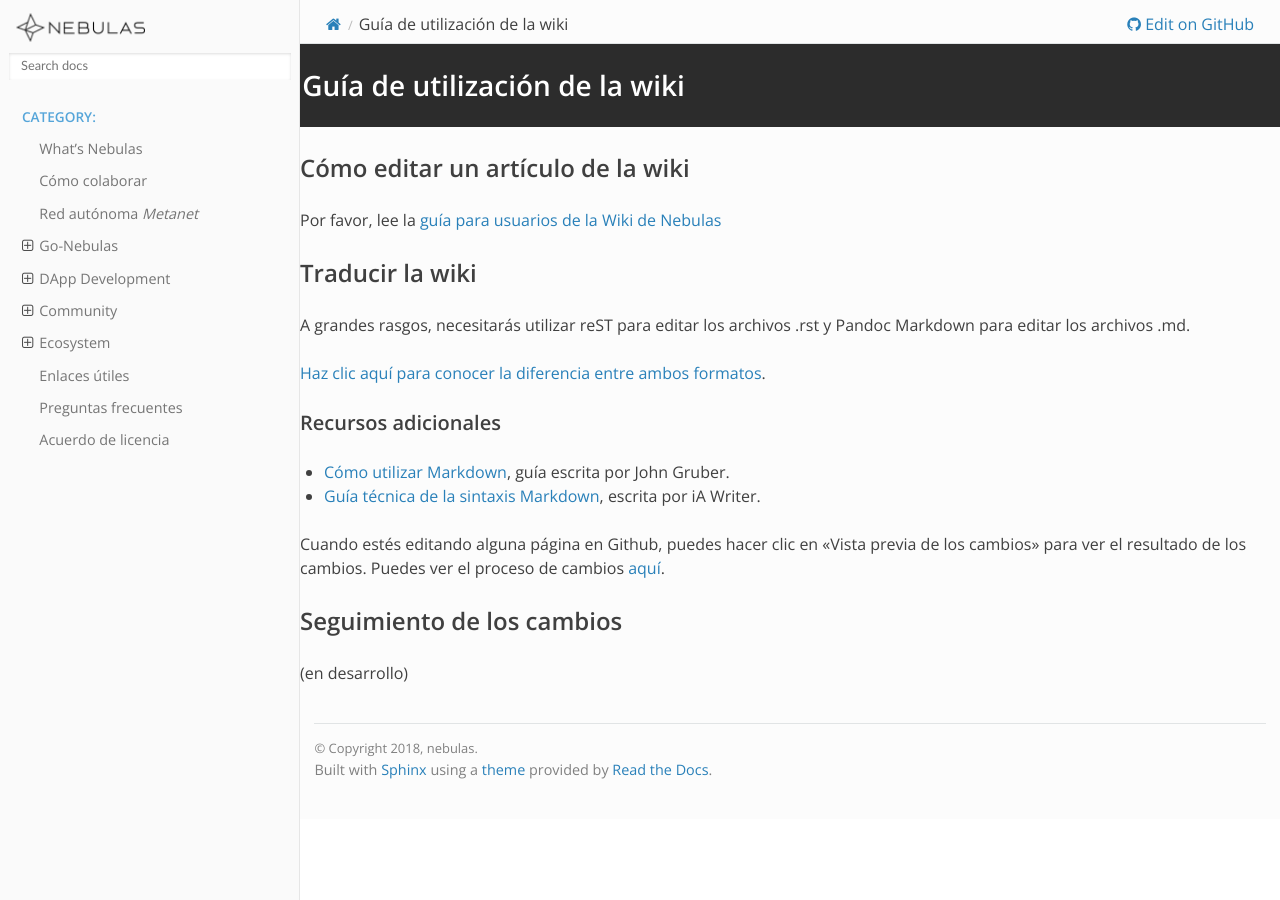
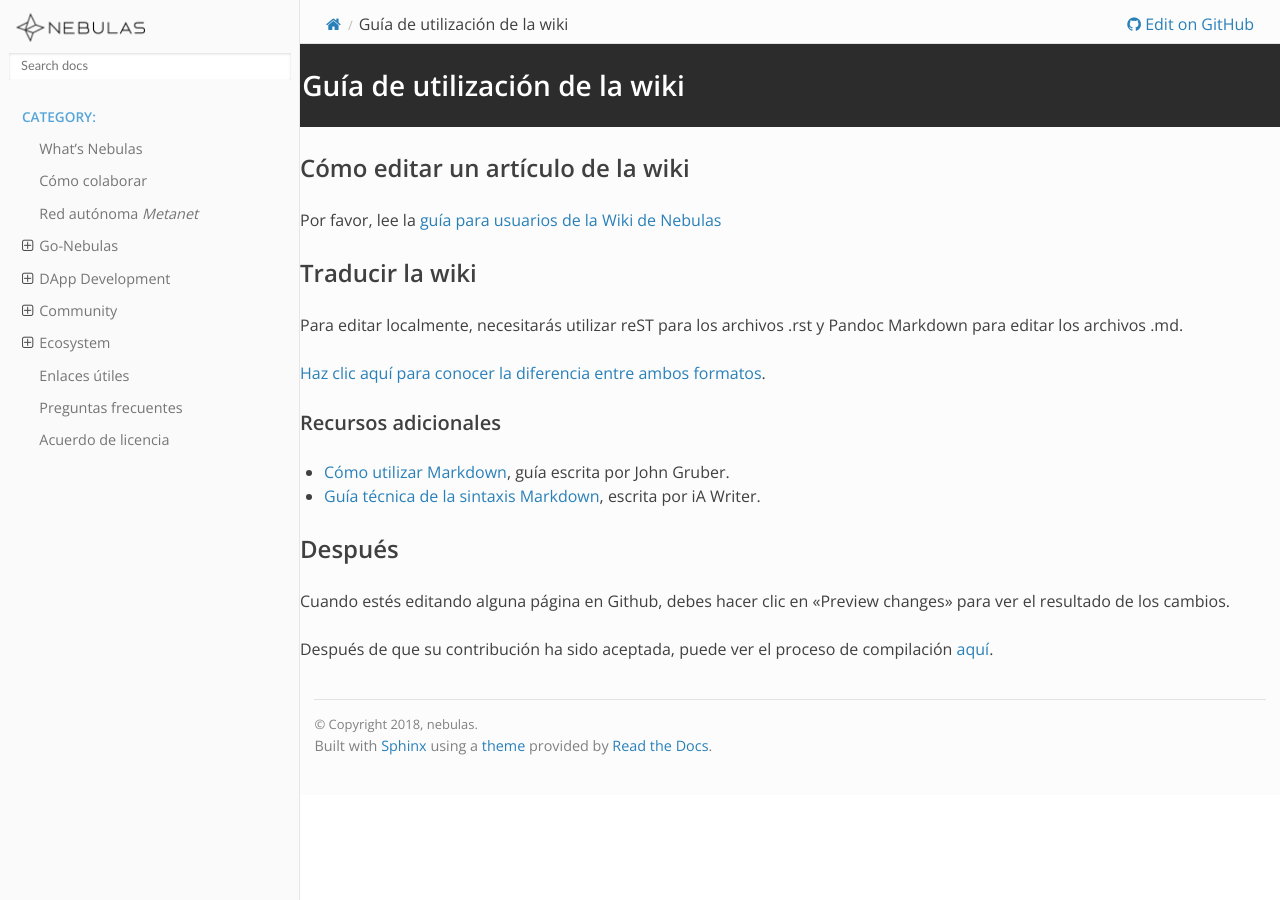
Before and after one commit to nebulasio/nebdocs, a Sphinx documentation site: the page built from docs/wiki-using-guide.md, in a window 1280 px wide. Built offline with Sphinx 7.4.7 and the Read the Docs theme 2.0.0, drawn with Linux system fonts in a browser that asks for light colours; pages that are not in the unit, such as notebooks, are missing from menus.

Commit message:
flesh out wiki-usage-guide

```diff
--- a/docs/wiki-using-guide.md
+++ b/docs/wiki-using-guide.md
@@ -4,7 +4,7 @@
 Por favor, lee la [guía para usuarios de la Wiki de Nebulas](https://medium.com/nebulasio/nebulas-wiki-user-guide-5418715c6988)
 
 ## Traducir la wiki
-A grandes rasgos, necesitarás utilizar reST para editar los archivos .rst y Pandoc Markdown para editar los archivos .md.
+Para editar localmente, necesitarás utilizar reST para los archivos .rst y Pandoc Markdown para editar los archivos .md.
 
 [Haz clic aquí para conocer la diferencia entre ambos formatos](http://www.unexpected-vortices.com/doc-notes/markdown-and-rest-compared.html).
 
@@ -13,8 +13,7 @@ A grandes rasgos, necesitarás utilizar reST para editar los archivos .rst y Pan
 * [Cómo utilizar Markdown](https://daringfireball.net/projects/markdown/syntax), guía escrita por John Gruber.
 * [Guía técnica de la sintaxis Markdown](https://ia.net/writer/support/general/markdown-guide), escrita por iA Writer.
 
-Cuando estés editando alguna página en Github, puedes hacer clic en «Vista previa de los cambios» para ver el resultado de los cambios. Puedes ver el proceso de cambios [aquí](https://readthedocs.org/projects/nebdocs/builds/).
+## Después
+Cuando estés editando alguna página en Github, debes hacer clic en «Preview changes» para ver el resultado de los cambios.
 
-## Seguimiento de los cambios
-
-(en desarrollo)
+Después de que su contribución ha sido aceptada, puede ver el proceso de compilación [aquí](https://readthedocs.org/projects/nebdocs/builds/).
```
